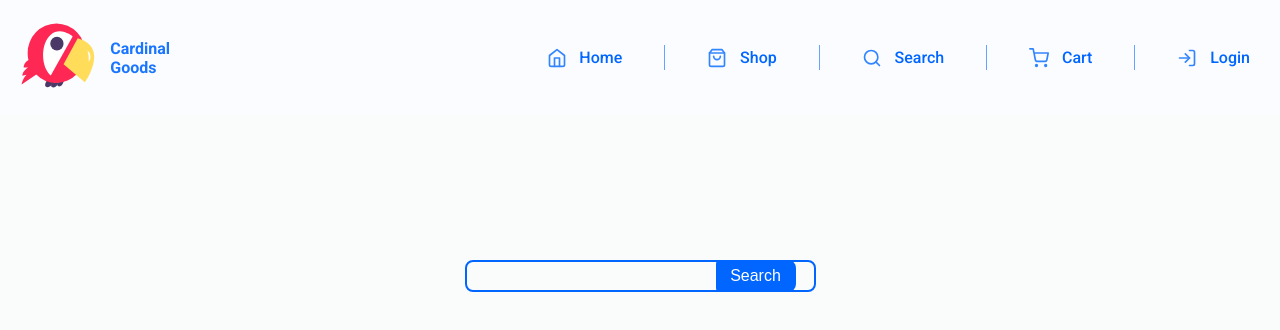
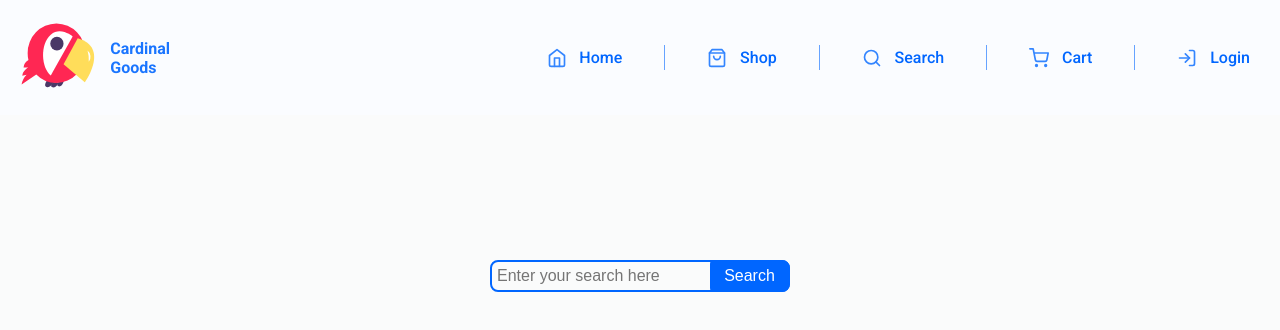
Before and after one commit to cnourrcier/e-commerce-front-end-mern, a React (Vite) app: page /search in a window 1280 px wide. Shown: the top 330 px of the page. Built offline with nearby package versions, Linux system fonts and the light colour scheme; no server answers.

Commit message:
Search bar style updates

```diff
--- a/src/components/search/index.jsx
+++ b/src/components/search/index.jsx
@@ -48,8 +48,18 @@ export default function Search() {
     return (
         <>
             <div className='search-bar-container'>
-                <input className='search-input' value={text} type="text" id="search" onChange={(e) => setText(e.target.value)} />
-                <button className='search-button' onClick={handleClick}>Search</button>
+                <input
+                    className='search-input'
+                    type="text"
+                    value={text}
+                    id="search"
+                    placeholder="Enter your search here"
+                    onChange={(e) => setText(e.target.value)}
+                />
+                <button
+                    className='search-button'
+                    onClick={handleClick}>Search
+                </button>
             </div>
             {
                 searchTerm && <Products products={products} header={header} />
--- a/src/components/search/styles.css
+++ b/src/components/search/styles.css
@@ -11,13 +11,14 @@
     border: 2px solid hsl(216, 100%, 50%);
     border-radius: 8px;
     font-size: 16px;
-    padding: 5px 70px;
+    padding: 5px;
+    width: 300px;
     color: hsl(207, 31%, 11%);
 }
 
 .search-button {
     position: relative;
-    transform: translateX(116px);
+    transform: translateX(110px);
     background-color: hsl(216, 100%, 50%);
     border: 2px solid hsl(216, 100%, 50%);
     border-top-right-radius: 8px;
```
